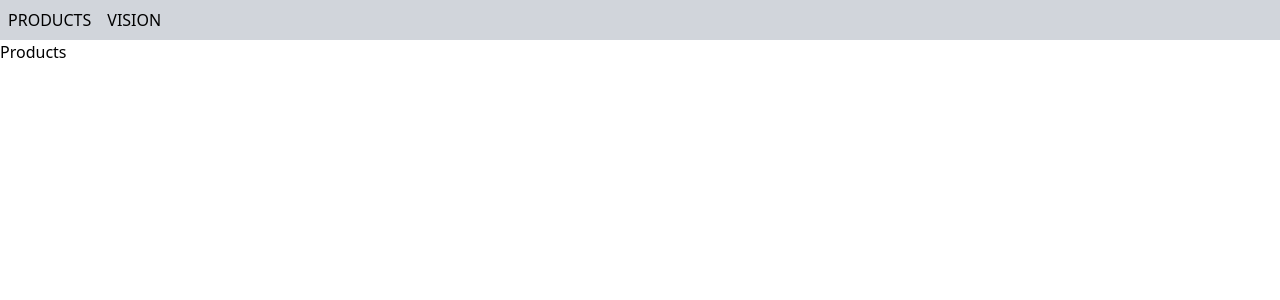
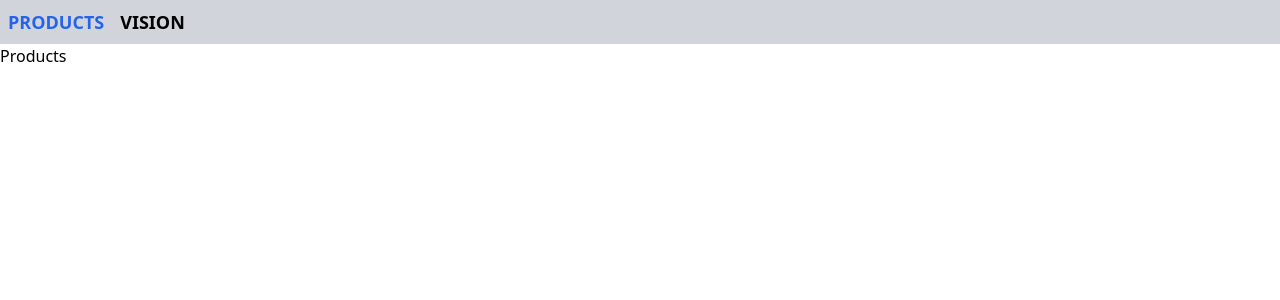
Before and after one commit to DonatasKanisauskas/dkanisauskas, a React (Create React App) app in the folder eshop/: page / in a window 1280 px wide. Shown: the top 300 px of the page. Built offline with nearby package versions, Linux system fonts and the light colour scheme.

Commit message:
navbar styling

```diff
--- a/eshop/src/nav-bar/NavBar.jsx
+++ b/eshop/src/nav-bar/NavBar.jsx
@@ -2,11 +2,11 @@ import { Link } from "react-router-dom";
 
 function NavBar(){
     return <nav className="bg-gray-300">
-        <ul className="flex">
-            <li className="p-2">
+        <ul className="flex font-semibold text-lg">
+            <li className="p-2 hover:text-blue-600">
                 <Link to="/">PRODUCTS</Link>
             </li>
-            <li className="p-2">
+            <li className="p-2 hover:text-blue-600">
                 <Link to="/vision">VISION</Link>
             </li>
         </ul>
```
